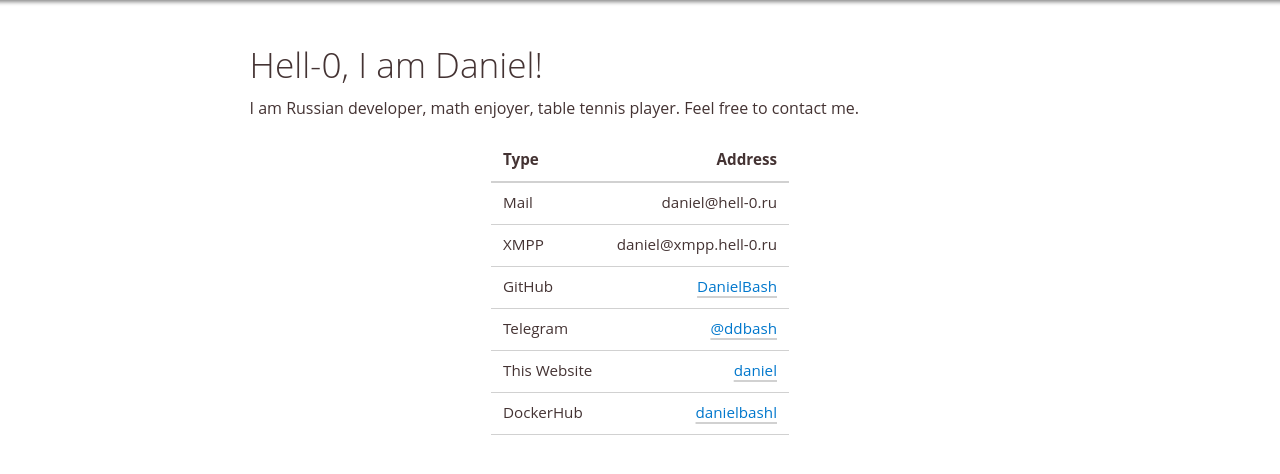
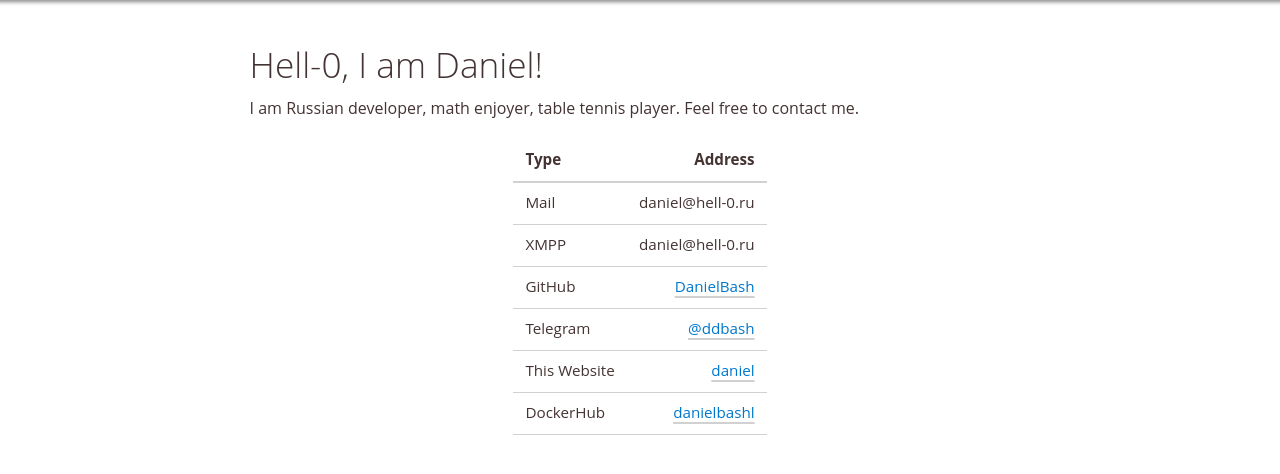
Before and after one commit to DanielBash/profile, a Flask app: page / in a window 1280 px wide. Shown: the part 53-527 px from the top of the page. Run offline with Flask 3, Linux system fonts and the light colour scheme.

Commit message:
fixed minor typo

```diff
--- a/templates/index.html
+++ b/templates/index.html
@@ -20,7 +20,7 @@
 
     <tr>
       <td>XMPP</td>
-      <td>daniel@xmpp.hell-0.ru</td>
+      <td>daniel@hell-0.ru</td>
     </tr>
 
     <tr>
```
